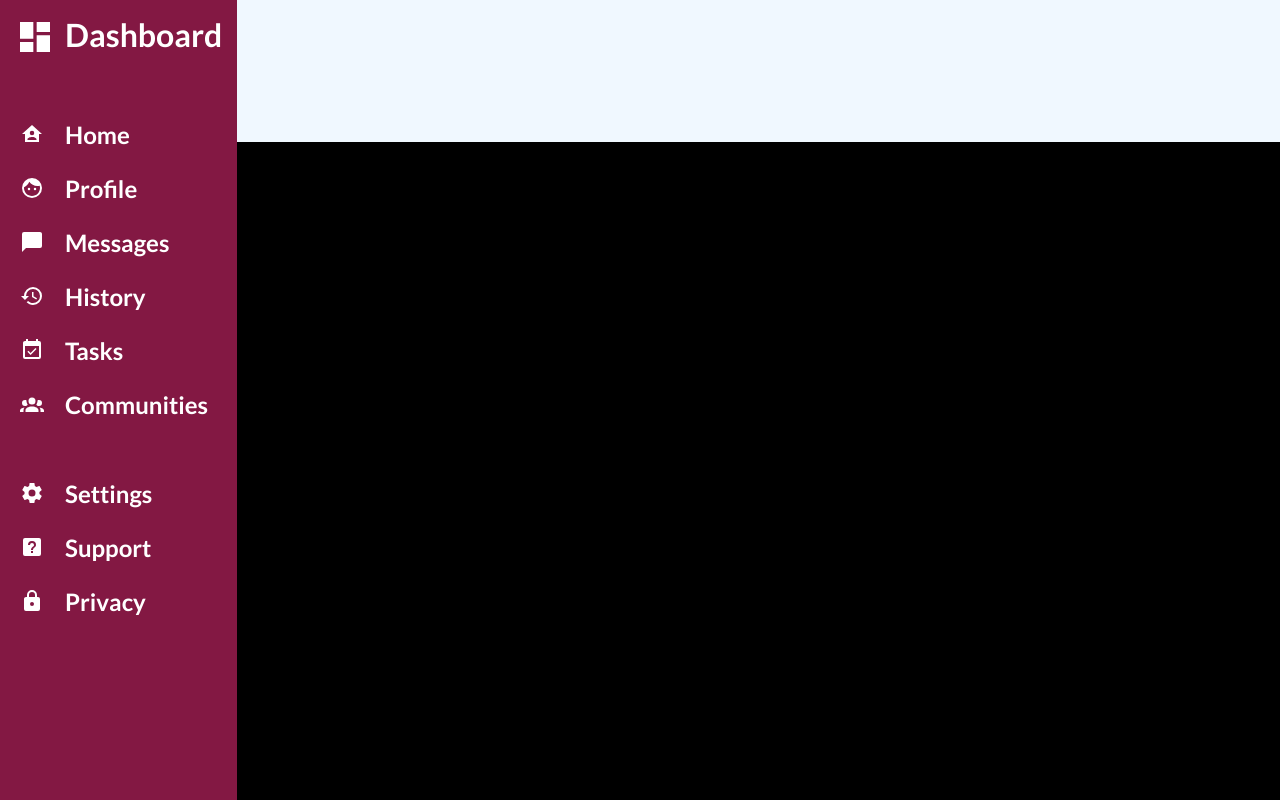
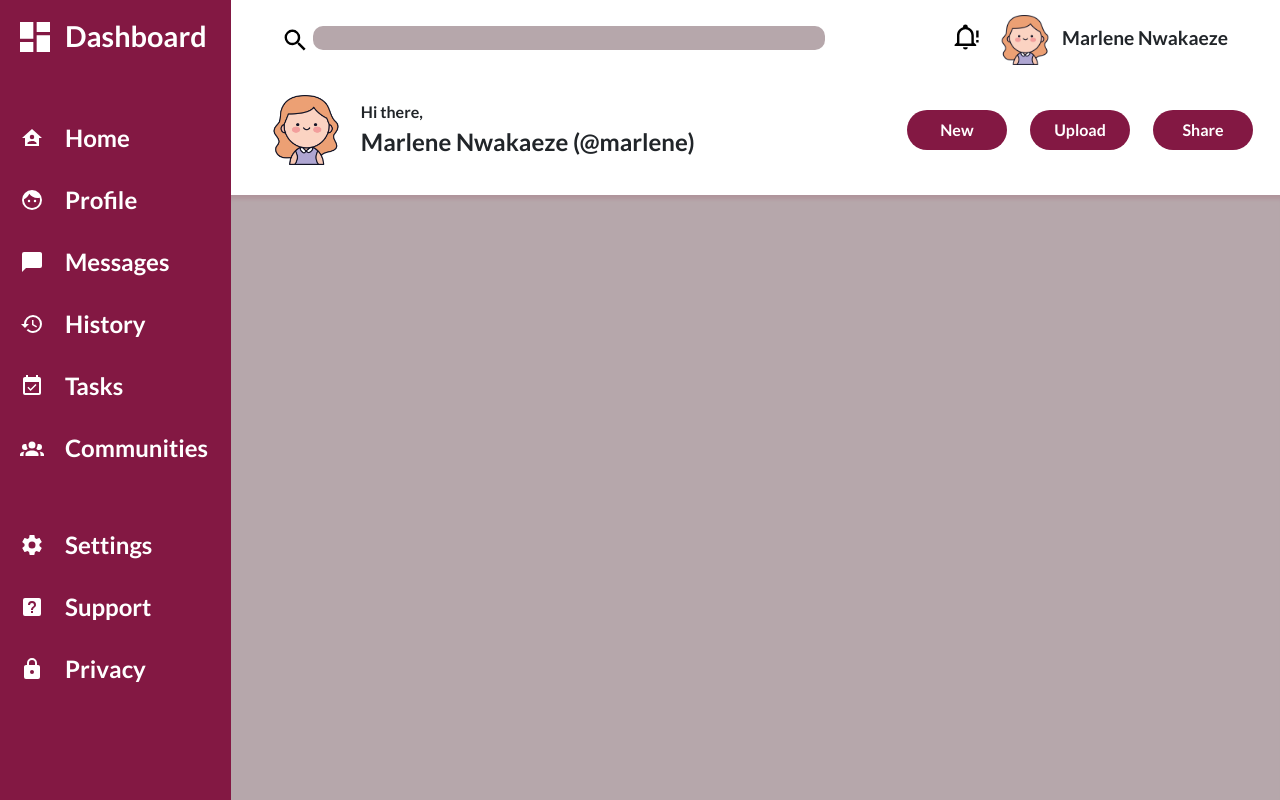
Before and after one commit to SopuluNwakaeze/dashboard, a plain HTML site: page index.html in a window 1280 px wide. Drawn offline with nearby package versions, Linux system fonts and the light colour scheme.

Commit message:
Added header to webpage
I finshed adding the html and css for the dashboard
and restructured the sidebar to line up the elements better

```diff
--- a/index-style.css
+++ b/index-style.css
@@ -10,7 +10,7 @@ body, html{
     height: 100%;
 }
 
-.container{
+.page-content{
     height: 100%;
     display: grid;
     grid-template-columns: 1.1fr 5fr;
@@ -18,8 +18,32 @@ body, html{
 }
 
 .header{
-    background-color: aliceblue;
+    background-color: white;
     grid-area: 1 / 2 / 2 / 3;
+    display: grid;
+    /* grid-template-columns: 3fr 0.7fr 0.7fr 1fr; */
+    grid-template-rows: 1fr 2fr;
+    justify-items: center;
+    align-items: center;
+}
+
+.top-header{
+    display: grid;
+    grid-template-columns: 3fr 50px 70px 170px;
+    justify-self: stretch;
+    justify-items: center;
+    align-items: center;
+    padding-right: 50px;
+    padding-left: 50px;
+
+}
+
+.bot-header{
+    display:grid;
+    justify-self: stretch;
+    justify-items: center;
+    align-items: center;
+    grid-template-columns: 100px 2.5fr 400px;
 }
 
 .sidebar{
@@ -58,12 +82,12 @@ body, html{
     margin: 15px;
     margin-left: 5px;
     font-size: 1.5rem;
-    height: 1.5rem;
+    height: 2rem;
     color: white;
 }
 
 .sidebar svg{
-    height: 1.5rem;
+    height: 2rem;
     width: 1.5rem;
     margin: 15px;
     margin-right: 5px;
@@ -72,7 +96,7 @@ body, html{
 
 
 .sidebar-text p:first-child{
-    margin-bottom: 58px;
+    margin-bottom: calc(50px);
 }
 
 .sidebar-text p:nth-child(7){
@@ -80,8 +104,9 @@ body, html{
 }
 
 .sidebar-text p:first-child{
-    font-size: 2rem;
-    height: 2rem;
+    font-size: 1.8rem;
+    height: 2.5rem;
+    margin-top: calc(15px);
 }
 
 
@@ -96,9 +121,116 @@ body, html{
 
 }
 
+.sidebar-pics a {
+    height: 54px;
+}
+
 
 
 .main-content{
-    background-color: black;
+    background-color:rgb(182, 167, 171);
     grid-area: 2 / 2 / 3 / 3;
+    box-shadow: inset 0px 8px 4px -4px rgb(175, 148, 155);
 }
+
+.top-header form button{
+    width: 1.8rem;
+    height: 1.8rem;
+    border: 0px;
+    background-color: white;
+
+}
+
+.top-header form button svg{
+    width: 1.8rem;
+    height: 1.8rem;
+}
+
+.top-header form input{
+    width: 40vw;
+    border-radius: 10px;
+    background-color: rgb(182, 167, 171);
+    border: 0px;
+}
+
+.small-pic img{
+   height: 50px;
+}
+
+.big-pic img{
+    height: 70px;
+}
+
+.icons{
+    height: 2.3rem;
+    width: 1.8rem;
+     /* height: 2rem;
+    width: 1.5rem; */
+}
+
+.profile-name-1 p{
+    font-weight: bolder;
+}
+
+.search-bar{
+    grid-area: 1 / 1 / 2 / 2;
+    margin-top:15px;
+    justify-self: left;
+
+}
+
+.girl-header{
+    grid-area: 1 / 3 / 2 / 4;
+    margin-top:15px;
+}
+
+.profile-name-1{
+    grid-area: 1 / 4 / 2 / 5;
+    align-self:center;
+    height: 1.7em;
+    font-size: 1.2em;
+    margin-top:15px;
+
+}
+
+.header-bell{
+    grid-area: 1 / 2 / 2 / 3;
+    margin-top:15px;
+}
+
+.header-message p{
+    margin-bottom: 0px;
+    font-weight: bold;
+}
+
+.header-message p + p{
+    font-weight: bolder;
+    font-size: 1.5rem;
+}
+
+.big-pic{
+    grid-column: 1 / 2;
+    margin-left: 50px;;
+}
+
+.header-message{
+    grid-column: 2 / 3;
+    justify-self: left;
+    margin-left: 30px;
+}
+
+.header-buttons{
+    grid-column: 3 / 4;
+}
+
+.header-buttons button{
+    background-color: #831843;
+    border-radius: 25px;
+    border: 0px;
+    color: white;
+    width: 100px;
+    height: 40px;
+    font-weight: bold;
+    margin-left: 10px;
+    margin-right: 10px;
+}
--- a/index.html
+++ b/index.html
@@ -8,12 +8,15 @@
     <link rel="preconnect" href="https://fonts.googleapis.com">
     <link rel="preconnect" href="https://fonts.gstatic.com" crossorigin>
     <link href="https://fonts.googleapis.com/css2?family=Lato:ital,wght@0,100;0,300;0,400;0,700;0,900;1,100;1,300;1,400;1,700;1,900&display=swap" rel="stylesheet">
-</head>
+    <link href="https://cdn.jsdelivr.net/npm/bootstrap@5.3.3/dist/css/bootstrap.min.css" rel="stylesheet" integrity="sha384-QWTKZyjpPEjISv5WaRU9OFeRpok6YctnYmDr5pNlyT2bRjXh0JMhjY6hW+ALEwIH" crossorigin="anonymous">
+    <script src="https://cdn.jsdelivr.net/npm/bootstrap@5.3.3/dist/js/bootstrap.bundle.min.js" integrity="sha384-YvpcrYf0tY3lHB60NNkmXc5s9fDVZLESaAA55NDzOxhy9GkcIdslK1eN7N6jIeHz" crossorigin="anonymous"></script></head>
 <body>
-    <div class = "container">
+    <div class = "page-content">
         <div class="sidebar">
             <!-- <div class=""> -->
                 <div class ="sidebar-pics">
+                    <!-- <button class = "sidebar-button">                    <svg xmlns="http://www.w3.org/2000/svg" fill="white" viewBox="0 0 24 24"><title>view-dashboard</title><path d="M13,3V9H21V3M13,21H21V11H13M3,21H11V15H3M3,13H11V3H3V13Z" /></svg>
+                    </button> -->
                     <svg xmlns="http://www.w3.org/2000/svg" fill="white" viewBox="0 0 24 24"><title>view-dashboard</title><path d="M13,3V9H21V3M13,21H21V11H13M3,21H11V15H3M3,13H11V3H3V13Z" /></svg>
                     <svg xmlns="http://www.w3.org/2000/svg" fill="white" viewBox="0 0 24 24"><title>home-account</title><path d="M12,3L2,12H5V20H19V12H22L12,3M12,8.75A2.25,2.25 0 0,1 14.25,11A2.25,2.25 0 0,1 12,13.25A2.25,2.25 0 0,1 9.75,11A2.25,2.25 0 0,1 12,8.75M12,15C13.5,15 16.5,15.75 16.5,17.25V18H7.5V17.25C7.5,15.75 10.5,15 12,15Z" /></svg>
                     <svg xmlns="http://www.w3.org/2000/svg" fill="white" viewBox="0 0 24 24"><title>face-man</title><path d="M9,11.75A1.25,1.25 0 0,0 7.75,13A1.25,1.25 0 0,0 9,14.25A1.25,1.25 0 0,0 10.25,13A1.25,1.25 0 0,0 9,11.75M15,11.75A1.25,1.25 0 0,0 13.75,13A1.25,1.25 0 0,0 15,14.25A1.25,1.25 0 0,0 16.25,13A1.25,1.25 0 0,0 15,11.75M12,2A10,10 0 0,0 2,12A10,10 0 0,0 12,22A10,10 0 0,0 22,12A10,10 0 0,0 12,2M12,20C7.59,20 4,16.41 4,12C4,11.71 4,11.42 4.05,11.14C6.41,10.09 8.28,8.16 9.26,5.77C11.07,8.33 14.05,10 17.42,10C18.2,10 18.95,9.91 19.67,9.74C19.88,10.45 20,11.21 20,12C20,16.41 16.41,20 12,20Z" /></svg>
@@ -36,18 +39,41 @@
                     <p>Support</p>
                     <p>Privacy</p>
                 </div>
-            <!-- </div> -->
-
-
-            <div class="">
-
+        </div>
+        <div class="header">
+            <div class="top-header">
+                <form class = "search-bar">
+                    <button><svg xmlns="http://www.w3.org/2000/svg" viewBox="0 0 24 24"><title>magnify</title><path d="M9.5,3A6.5,6.5 0 0,1 16,9.5C16,11.11 15.41,12.59 14.44,13.73L14.71,14H15.5L20.5,19L19,20.5L14,15.5V14.71L13.73,14.44C12.59,15.41 11.11,16 9.5,16A6.5,6.5 0 0,1 3,9.5A6.5,6.5 0 0,1 9.5,3M9.5,5C7,5 5,7 5,9.5C5,12 7,14 9.5,14C12,14 14,12 14,9.5C14,7 12,5 9.5,5Z" /></svg></button>
+                    <input type="text">
+                </form>
+                <div class="small-pic girl-header">
+                    <img class = "small-pic" src="resources/girl.png" alt="girl 1">
+                </div>
+                <div class = "profile-name-1">
+                    <p>Marlene Nwakaeze</p>
+                </div>
+                <div class = "icons header-bell">
+                    <svg xmlns="http://www.w3.org/2000/svg" viewBox="0 0 24 24"><title>bell-alert-outline</title><path d="M12 2A2 2 0 0 0 10 4A2 2 0 0 0 10 4.29C7.12 5.14 5 7.82 5 11V17L3 19V20H21V19L19 17V11C19 7.82 16.88 5.14 14 4.29A2 2 0 0 0 14 4A2 2 0 0 0 12 2M12 6A5 5 0 0 1 17 11V18H7V11A5 5 0 0 1 12 6M21 7V13H23V7H21M21 15V17H23V15H21M10 21A2 2 0 0 0 12 23A2 2 0 0 0 14 21H10Z" /></svg>
+                </div>
             </div>
-            <div class="">
+            <div class="bot-header">
+                <div class="big-pic">
+                    <img src="resources/girl.png" alt="big girl picture">
+                </div>
+                <div class="header-message">
+                    <p>Hi there,</p>
+                    <p>Marlene Nwakaeze (@marlene)</p>
+                </div>
+                <div class="header-buttons">
+                    <button>New</button>
+                    <button>Upload</button>
+                    <button>Share</button>
+                </div>
 
             </div>
         </div>
-        <div class="header"></div>
         <div class="main-content"></div>
     </div>
+
 </body>
 </html>
```
Also changed, not shown: resources/boy (1).png (added), resources/boy.png (added), resources/girl (1).png (added), resources/girl.png (added).
